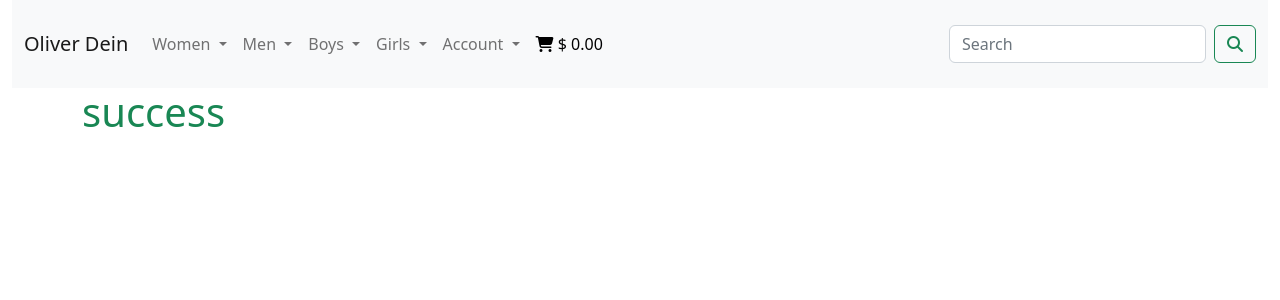
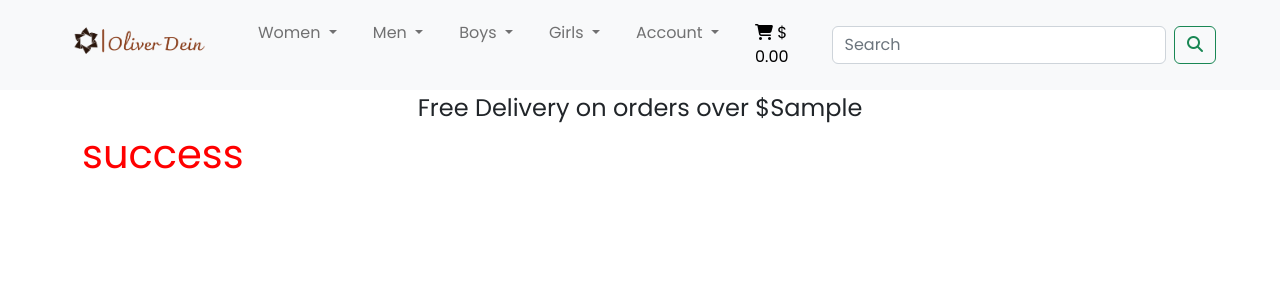
Before and after one commit to shahid129/oliver-dein, a Django app: template home/templates/home/index.html in a window 1280 px wide. Shown: the top 300 px of the page. Run offline with Django 4.2, Linux system fonts and the light colour scheme; the template is opened without the code that fills it: most values are stand-ins (such as "Sample title", 1, 10 or a date in 2020); some libraries are stand-ins or nearby versions.

Commit message:
Main nav moved to main-nav.html and added css

```diff
--- a/home/templates/home/index.html
+++ b/home/templates/home/index.html
@@ -3,6 +3,7 @@
 
 {% block content %}
     <div class="container">
-        <h1 class="text-success">success</h1>
+        <h1 class="text-succes">success</h1>
     </div>
-{% endblock%}
+
+{% endblock %}
--- a/oliver_dein/settings.py
+++ b/oliver_dein/settings.py
@@ -146,7 +146,11 @@ USE_TZ = True
 # Static files (CSS, JavaScript, Images)
 # https://docs.djangoproject.com/en/4.1/howto/static-files/
 
-STATIC_URL = 'static/'
+STATIC_URL = '/static/'
+STATICFILES_DIRS = (os.path.join(BASE_DIR, 'static'),)
+
+MEDIA_URL = '/media/'
+MEDIA_ROOT = os.path.join(BASE_DIR, 'media')
 
 # Default primary key field type
 # https://docs.djangoproject.com/en/4.1/ref/settings/#default-auto-field
--- a/oliver_dein/urls.py
+++ b/oliver_dein/urls.py
@@ -15,9 +15,11 @@ Including another URLconf
 """
 from django.contrib import admin
 from django.urls import path, include
+from django.conf import settings
+from django.conf.urls.static import static
 
 urlpatterns = [
     path('admin/', admin.site.urls),
     path('accounts/', include('allauth.urls')),
     path('', include('home.urls')),
-]
+] + static(settings.MEDIA_URL, document_root=settings.MEDIA_ROOT)
--- /dev/null
+++ b/static/css/base.css
@@ -0,0 +1,31 @@
+body {
+    padding-top: 130px;
+    font-family: 'Poppins', sans-serif;
+}
+
+
+h1 {
+    color: red;
+}
+
+/* --------------- Navigation -------------- */
+
+.container-fluid {
+    padding: 0 5%;
+}
+
+.navbar-nav {
+    margin-left: auto;
+}
+
+li.nav-item {
+    padding: 0 10px;
+}
+
+.brand-logo {
+    width: 160px;
+}
+/*
+.dropdown:hover .dropdown-menu {
+    display: block;
+} */
--- a/templates/base.html
+++ b/templates/base.html
@@ -16,9 +16,13 @@
     {% block corecss %}
     <link href="https://cdn.jsdelivr.net/npm/bootstrap@5.2.3/dist/css/bootstrap.min.css" rel="stylesheet"
         integrity="sha384-rbsA2VBKQhggwzxH7pPCaAqO46MgnOM80zW1RWuH61DGLwZJEdK2Kadq2F9CUG65" crossorigin="anonymous">
-    {% endblock%}
+    <link rel="preconnect" href="https://fonts.googleapis.com">
+    <link rel="preconnect" href="https://fonts.gstatic.com" crossorigin>
+    <link href="https://fonts.googleapis.com/css2?family=Poppins&display=swap" rel="stylesheet">
+    <link rel="stylesheet" href="{% static 'css/base.css' %}">
+    {% endblock %}
 
-    {% block extracss %}
+    {% block extra_css %}
     {% endblock %}
 
     {% block corejs %}
@@ -35,112 +39,33 @@
     <script src="https://kit.fontawesome.com/b16a869446.js" crossorigin="anonymous"></script>
     {% endblock %}
 
-    {% block extrajs %}
+    {% block extra_js %}
     {% endblock %}
 
     <title>Oliver Dein {% block extra_title %}{% endblock %}</title>
 </head>
 
 <body>
-    <header class="container-fluid fixed-top">
-        <nav class="navbar navbar-expand-lg bg-light py-4">
+    <header class="fixed-top">
+        <nav class="navbar navbar-expand-lg bg-light">
             <div class="container-fluid">
-                <a class="navbar-brand" href="{% url 'home' %}">Oliver Dein</a>
+                <a class="navbar-brand" href="{% url 'home' %}">
+                    <img class="brand-logo" src="/media/oliver-dein-logo.png" alt="">
+                </a>
                 <button class="navbar-toggler" type="button" data-bs-toggle="collapse"
                     data-bs-target="#navbarSupportedContent" aria-controls="navbarSupportedContent"
                     aria-expanded="false" aria-label="Toggle navigation">
                     <span class="navbar-toggler-icon"></span>
                 </button>
-                <div class="collapse navbar-collapse w-100" id="navbarSupportedContent">
-                    <ul class="navbar-nav me-auto mb-2 mb-lg-0">
-                        <li class="nav-item dropdown">
-                            <a class="nav-link dropdown-toggle" href="#" role="button" data-bs-toggle="dropdown"
-                                aria-expanded="false">
-                                Women
-                            </a>
-                            <ul class="dropdown-menu">
-                                <li><a class="dropdown-item" href="#">Tops & T-shirt</a></li>
-                                <li><a class="dropdown-item" href="#">Jeans</a></li>
-                                <li><a class="dropdown-item" href="#">Trouser</a></li>
-                            </ul>
-                        </li>
-                        <li class="nav-item dropdown">
-                            <a class="nav-link dropdown-toggle" href="#" role="button" data-bs-toggle="dropdown"
-                                aria-expanded="false">
-                                Men
-                            </a>
-                            <ul class="dropdown-menu">
-                                <li><a class="dropdown-item" href="#">Tops & T-shirt</a></li>
-                                <li><a class="dropdown-item" href="#">Jeans</a></li>
-                                <li><a class="dropdown-item" href="#">Trouser</a></li>
-                            </ul>
-                        </li>
-                        <li class="nav-item dropdown">
-                            <a class="nav-link dropdown-toggle" href="#" role="button" data-bs-toggle="dropdown"
-                                aria-expanded="false">
-                                Boys
-                            </a>
-                            <ul class="dropdown-menu">
-                                <li><a class="dropdown-item" href="#">Tops & T-shirt</a></li>
-                                <li><a class="dropdown-item" href="#">Jeans</a></li>
-                                <li><a class="dropdown-item" href="#">Trouser</a></li>
-                            </ul>
-                        </li>
-                        <li class="nav-item dropdown">
-                            <a class="nav-link dropdown-toggle" href="#" role="button" data-bs-toggle="dropdown"
-                                aria-expanded="false">
-                                Girls
-                            </a>
-                            <ul class="dropdown-menu">
-                                <li><a class="dropdown-item" href="#">Tops & T-shirt</a></li>
-                                <li><a class="dropdown-item" href="#">Jeans</a></li>
-                                <li><a class="dropdown-item" href="#">Trouser</a></li>
-                            </ul>
-                        </li>
-                        <li class="nav-item dropdown">
-                            <a class="nav-link dropdown-toggle" href="#" role="button" data-bs-toggle="dropdown"
-                                aria-expanded="false">
-                                Account
-                            </a>
-                            {% if user.is_authenticated %}
-                            {% if user.is_superuser %}
-                        <li><a class="dropdown-item" href="#">Stock Management</a></li>
-                        {% endif%}
-                        <ul class="dropdown-menu">
-                            <li><a class="dropdown-item" href="#">My Profile</a></li>
-                            <li><a class="dropdown-item" href="{% url 'account_logout' %}">Sign Out</a></li>
-                        </ul>
-                        {% else %}
-                        <ul class="dropdown-menu">
-                            <li><a class="dropdown-item" href="{% url 'account_signup' %}">Register</a></li>
-                            <li><a class="dropdown-item" href="{% url 'account_login' %}">Sign In</a></li>
-                        </ul>
-                        {% endif %}
-
-                        </li>
-                        <li class="nav-item list-inline-item">
-                            <a class="{% if grand_total %}text-info font-weighht-bold {% else %}text-black {% endif %} nav-link"
-                                href="#">
-                                <div class="">
-                                    <i class="fas fa-shopping-cart"></i>
-                                    <span class="my-0">
-                                        {% if grand_total %}
-                                        $({ grand_total | floatformat:2 })
-                                        {% else %}
-                                        $ 0.00
-                                        {% endif %}
-                                    </span>
+               {% include 'includes/main-nav.html' %}
             </div>
-                            </a>
-                        </li>
-                    </ul>
-                    <form class="d-flex" role="search" method="GET" action="">
-                        <input class="form-control me-2" type="search" placeholder="Search" aria-label="Search">
-                        <button class="btn btn-outline-success" type="submit"><i class="fas fa-search"></i></button>
-                    </form>
+        </nav>
+        <div>
+            <div id="delivery-banner" class="row text-center my-1">
+                <h4>Free Delivery on orders over ${{ free_shipping_threshold }}</h4>
             </div>
         </div>
-        </nav>
+    </header>
 
 
     {% if messages %}
@@ -155,7 +80,5 @@
 
     {% block postloadjs %}
     {% endblock %}
-    </header>
-</body>
 
 </html>
--- /dev/null
+++ b/templates/includes/main-nav.html
@@ -0,0 +1,88 @@
+<div class="collapse navbar-collapse w-100" id="navbarSupportedContent">
+    <ul class="navbar-nav me-auto mb-2 mb-lg-0">
+        <li class="nav-item dropdown">
+            <a class="nav-link dropdown-toggle" href="#" role="button" data-bs-toggle="dropdown"
+                aria-expanded="false">
+                Women
+            </a>
+            <ul class="dropdown-menu">
+                <li><a class="dropdown-item" href="#">Tops & T-shirt</a></li>
+                <li><a class="dropdown-item" href="#">Jeans</a></li>
+                <li><a class="dropdown-item" href="#">Trouser</a></li>
+            </ul>
+        </li>
+        <li class="nav-item dropdown">
+            <a class="nav-link dropdown-toggle" href="#" role="button" data-bs-toggle="dropdown"
+                aria-expanded="false">
+                Men
+            </a>
+            <ul class="dropdown-menu">
+                <li><a class="dropdown-item" href="#">Tops & T-shirt</a></li>
+                <li><a class="dropdown-item" href="#">Jeans</a></li>
+                <li><a class="dropdown-item" href="#">Trouser</a></li>
+            </ul>
+        </li>
+        <li class="nav-item dropdown">
+            <a class="nav-link dropdown-toggle" href="#" role="button" data-bs-toggle="dropdown"
+                aria-expanded="false">
+                Boys
+            </a>
+            <ul class="dropdown-menu">
+                <li><a class="dropdown-item" href="#">Tops & T-shirt</a></li>
+                <li><a class="dropdown-item" href="#">Jeans</a></li>
+                <li><a class="dropdown-item" href="#">Trouser</a></li>
+            </ul>
+        </li>
+        <li class="nav-item dropdown">
+            <a class="nav-link dropdown-toggle" href="#" role="button" data-bs-toggle="dropdown"
+                aria-expanded="false">
+                Girls
+            </a>
+            <ul class="dropdown-menu">
+                <li><a class="dropdown-item" href="#">Tops & T-shirt</a></li>
+                <li><a class="dropdown-item" href="#">Jeans</a></li>
+                <li><a class="dropdown-item" href="#">Trouser</a></li>
+            </ul>
+        </li>
+        <li class="nav-item dropdown">
+            <a class="nav-link dropdown-toggle" href="#" role="button" data-bs-toggle="dropdown"
+                aria-expanded="false">
+                Account
+            </a>
+            {% if user.is_authenticated %}
+            {% if user.is_superuser %}
+        <li><a class="dropdown-item" href="#">Stock Management</a></li>
+        {% endif%}
+        <ul class="dropdown-menu">
+            <li><a class="dropdown-item" href="#">My Profile</a></li>
+            <li><a class="dropdown-item" href="{% url 'account_logout' %}">Sign Out</a></li>
+        </ul>
+        {% else %}
+        <ul class="dropdown-menu">
+            <li><a class="dropdown-item" href="{% url 'account_signup' %}">Register</a></li>
+            <li><a class="dropdown-item" href="{% url 'account_login' %}">Sign In</a></li>
+        </ul>
+        {% endif %}
+
+        </li>
+        <li class="nav-item list-inline-item">
+            <a class="{% if grand_total %}text-info font-weighht-bold {% else %}text-black {% endif %} nav-link"
+                href="#">
+                <div class="">
+                    <i class="fas fa-shopping-cart"></i>
+                    <span class="my-0">
+                        {% if grand_total %}
+                        $({ grand_total | floatformat:2 })
+                        {% else %}
+                        $ 0.00
+                        {% endif %}
+                    </span>
+                </div>
+            </a>
+        </li>
+    </ul>
+    <form class="d-flex" role="search" method="GET" action="">
+        <input class="form-control me-2" type="search" placeholder="Search" aria-label="Search">
+        <button class="btn btn-outline-success" type="submit"><i class="fas fa-search"></i></button>
+    </form>
+</div>
```
Also changed, not shown: media/oliver-dein-logo.png (added). Lines whose indentation alone changed are shown as unchanged.
